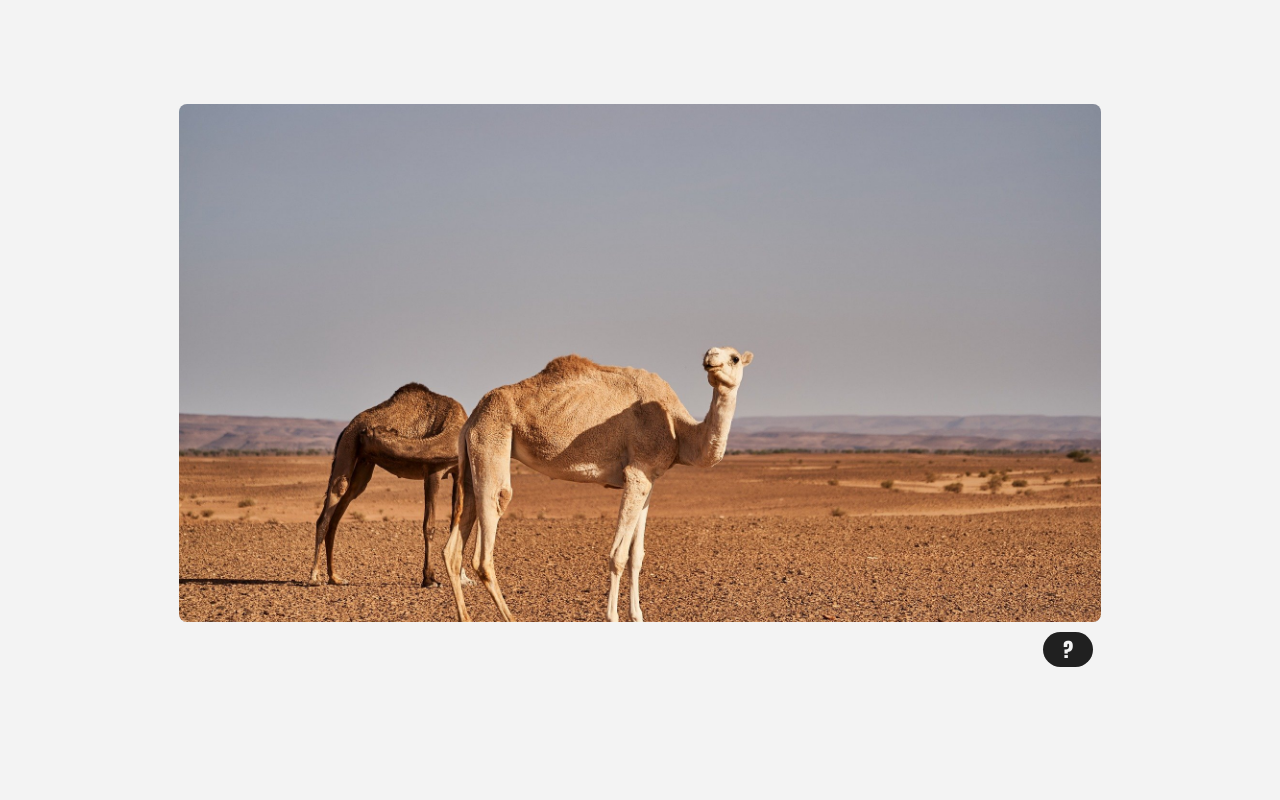
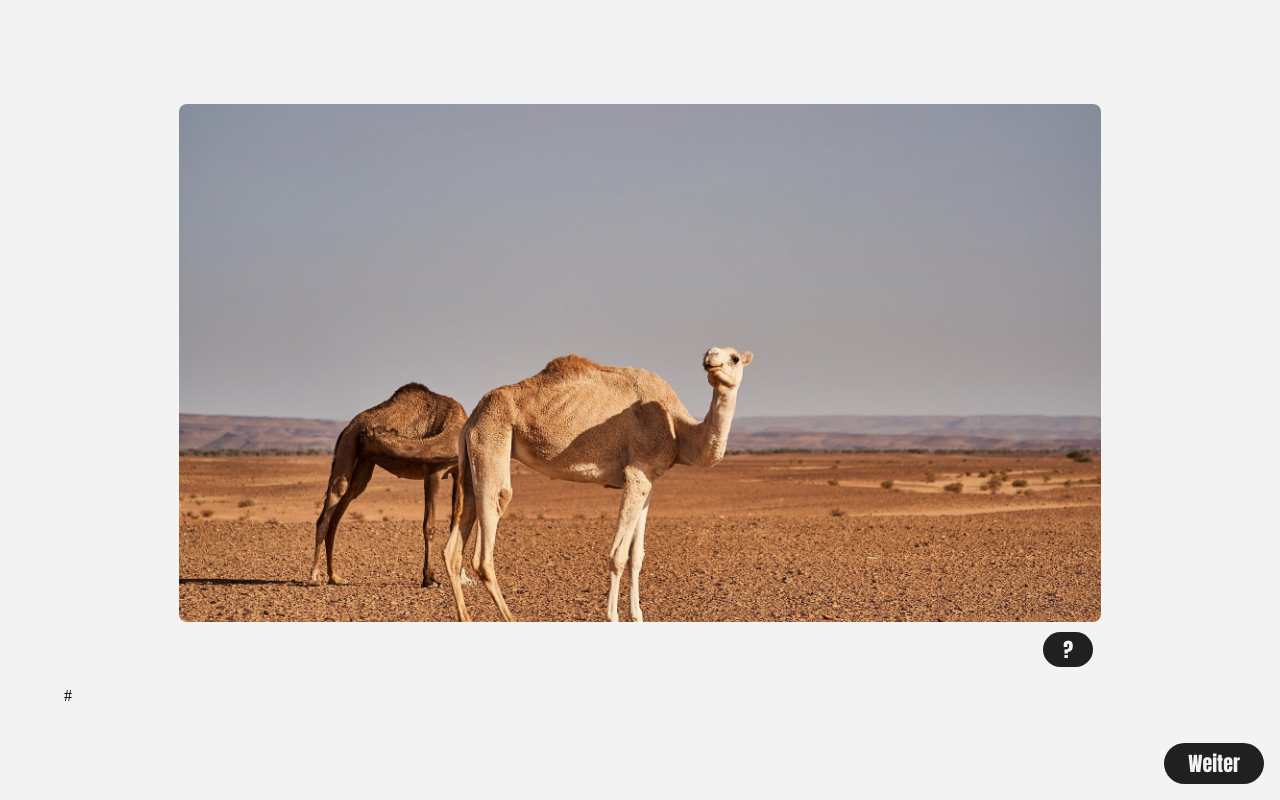
Before and after one commit to YourInternationalMate/DLC_Betrugsmaschen, a React (Create React App) app in the folder betrugs_app/: page /phishing in a window 1280 px wide. Built offline with nearby package versions, Linux system fonts and the light colour scheme; some icons are missing.

Commit message:
Kapitel werden abgehakt und man kann per Weiter Button zum nächsten Kapitel springen

```diff
--- a/betrugs_app/src/App.jsx
+++ b/betrugs_app/src/App.jsx
@@ -1,5 +1,6 @@
 import "./App.css";
-import { Routes, Route } from "react-router-dom";
+import { Routes, Route, useNavigate } from "react-router-dom";
+import { useState } from "react";
 import Navigation from "./components/navigation/Navigation";
 import Einleitung from "./pages/1_Einleitung.jsx";
 import Phishing from "./pages/2_Phishing.jsx";
@@ -10,18 +11,36 @@ import Verhalten from "./pages/6_Verhalten.jsx";
 import Zusammenfassung from "./pages/7_Zusammenfassung.jsx";
 
 function App() {
+  const navigate = useNavigate();
+  const [items, setItems] = useState([
+      { to: "/", label: "Einleitung", checked: false },
+      { to: "/phishing", label: "Phishing", checked: false },
+      { to: "/socialengineering", label: "Social Engineering", checked: false },
+      { to: "/onlineshopping", label: "Online Shopping", checked: false },
+      { to: "/kibetrug", label: "KI-Betrug", checked: false },
+      { to: "/verhalten", label: "Verhalten", checked: false },
+      { to: "/zusammenfassung", label: "Zusammenfassung", checked: false },
+    ]);
+
+  const toggleChecked = (to, path) => {
+    setItems((prev) =>
+      prev.map((item) => (item.to === to ? { ...item, checked: true } : item))
+    );
+    navigate(path);
+  };
+
   return (
     <>
-    <Navigation />
+    <Navigation items={items} />
     <div className="app-shell">
       <Routes>
-        <Route path="/" element={<Einleitung />} />
-        <Route path="/phishing" element={<Phishing />} />
-        <Route path="/socialengineering" element={<SocialEngineering />} />
-        <Route path="/onlineshopping" element={<OnlineShopping />} />
-        <Route path="/kibetrug" element={<KiBetrug />} />
-        <Route path="/verhalten" element={<Verhalten />} />
-        <Route path="/zusammenfassung" element={<Zusammenfassung />} />
+        <Route path="/" element={<Einleitung onFinish={() => toggleChecked("/", "/phishing")} />} />
+        <Route path="/phishing" element={<Phishing onFinish={() => toggleChecked("/phishing", "/socialengineering")} />} />
+        <Route path="/socialengineering" element={<SocialEngineering onFinish={() => toggleChecked("/socialengineering", "/onlineshopping")} />} />
+        <Route path="/onlineshopping" element={<OnlineShopping onFinish={() => toggleChecked("/onlineshopping", "/kibetrug")} />} />
+        <Route path="/kibetrug" element={<KiBetrug onFinish={() => toggleChecked("/kibetrug", "/verhalten")} />} />
+        <Route path="/verhalten" element={<Verhalten onFinish={() => toggleChecked("/verhalten", "/zusammenfassung")} />} />
+        <Route path="/zusammenfassung" element={<Zusammenfassung onFinish={() => toggleChecked("/zusammenfassung")} />} />
       </Routes>
     </div>
     </>
--- /dev/null
+++ b/betrugs_app/src/components/finish-btn/FinishButton.css
@@ -0,0 +1,18 @@
+.finish-btn {
+    position: fixed;
+    bottom: 16px;
+    right: 16px;
+    background-color: var(--txt-color);
+    color: var(--bg-color);
+    width: 100px;
+    height: 41px;
+    border-radius: 20.5px;
+    border: 0;
+    font-family: Impact, Haettenschweiler, 'Arial Narrow Bold', sans-serif;
+    font-size: 20px;
+    margin-left: 10%;
+}
+
+.finish-btn:active {
+  background-color: var(--btn-disabled);
+}
--- /dev/null
+++ b/betrugs_app/src/components/finish-btn/FinishButton.jsx
@@ -0,0 +1,9 @@
+import "./FinishButton.css";
+
+function FinishButton({ onFinish }) {
+  return (
+    <button className="finish-btn" onClick={onFinish}>Weiter</button>
+);
+}
+
+export default FinishButton;
--- a/betrugs_app/src/components/navigation/Navigation.jsx
+++ b/betrugs_app/src/components/navigation/Navigation.jsx
@@ -6,18 +6,9 @@ import "./Navigation.css";
 
 import NavigationElement from "../navigation-element/NavigationElement";
 
-function Navigation() {
+function Navigation({ items }) {
   const [theme, setTheme] = useState("light");
   const [open, setOpen] = useState(false);
-  const [items, setItems] = useState([
-    { to: "/", label: "Einleitung", checked: false },
-    { to: "/phishing", label: "Phishing", checked: false },
-    { to: "/socialengineering", label: "Social Engineering", checked: false },
-    { to: "/onlineshopping", label: "Online Shopping", checked: false },
-    { to: "/kibetrug", label: "KI-Betrug", checked: false },
-    { to: "/verhalten", label: "Verhalten", checked: false },
-    { to: "/zusammenfassung", label: "Zusammenfassung", checked: false },
-  ]);
 
   useEffect(() => {
     document.documentElement.setAttribute("data-theme", theme);
@@ -25,13 +16,6 @@ function Navigation() {
 
   const toggleTheme = () => {
     setTheme(theme === "light" ? "dark" : "light");
-  };
-
-  const toggleChecked = (to) => {
-    // TODO: muss nach Abschluss getoggled werden (einfach Kapitel ID übergeben "#test")
-    setItems((prev) =>
-      prev.map((item) => (item.to === to ? { ...item, checked: true } : item))
-    );
   };
 
   return (
--- a/betrugs_app/src/pages/1_Einleitung.jsx
+++ b/betrugs_app/src/pages/1_Einleitung.jsx
@@ -1,10 +1,12 @@
+import FinishButton from "../components/finish-btn/FinishButton.jsx";
 import VideoPlayer from "../components/Video/Video.jsx";
 
-function Einleitung() {
+function Einleitung({ onFinish }) {
   return (
     <main>
         <h1>BETRUGSMASCHEN<br />IM INTERNET.</h1>
         <VideoPlayer widthClass="w-80" video_name={"videoQuizTest1.mp4"} />
+        <FinishButton onFinish={onFinish}/>
     </main>
 );
 }
--- a/betrugs_app/src/pages/2_Phishing.jsx
+++ b/betrugs_app/src/pages/2_Phishing.jsx
@@ -1,10 +1,12 @@
 import HotspotQuiz from "../components/hotspot-quiz/HotspotQuiz.jsx";
 import hotspotQuizConfig1 from "../data/configs/hotspotQuiz/HotspotQuizConfig1.json"
+import FinishButton from "../components/finish-btn/FinishButton.jsx";
 
-function Phishing() {
+function Phishing({ onFinish }) {
   return (
     <main>
-        <HotspotQuiz config={hotspotQuizConfig1}/>
+        <HotspotQuiz config={hotspotQuizConfig1}/>#
+        <FinishButton onFinish={onFinish}/>
     </main>
 );
 }
--- a/betrugs_app/src/pages/3_SocialEngineering.jsx
+++ b/betrugs_app/src/pages/3_SocialEngineering.jsx
@@ -1,10 +1,12 @@
 import VideoQuiz from "../components/video-quiz/VideoQuiz.jsx";
 import videoQuizConfig1 from "../data/configs/videoQuiz/VideoQuizConfig1.json"
+import FinishButton from "../components/finish-btn/FinishButton.jsx";
 
-function SocialEngineering() {
+function SocialEngineering({ onFinish }) {
   return (
     <main>
         <VideoQuiz config={videoQuizConfig1}/>
+        <FinishButton onFinish={onFinish}/>
     </main>
 );
 }
--- a/betrugs_app/src/pages/4_OnlineShopping.jsx
+++ b/betrugs_app/src/pages/4_OnlineShopping.jsx
@@ -1,10 +1,12 @@
 import multipleChoiceConfig1 from "../data/configs/multipleChoice/MultipleChoiceConfig1.json";
 import MultipleChoiceQuiz from "../components/multiple-choice/MultipleChoiceQuiz.jsx";
+import FinishButton from "../components/finish-btn/FinishButton.jsx";
 
-function OnlineShopping() {
+function OnlineShopping({ onFinish }) {
   return (
     <main>
         <MultipleChoiceQuiz config={multipleChoiceConfig1}/>
+        <FinishButton onFinish={onFinish}/>
     </main>
 );
 }
--- a/betrugs_app/src/pages/5_KiBetrug.jsx
+++ b/betrugs_app/src/pages/5_KiBetrug.jsx
@@ -1,10 +1,12 @@
 import DragAndDrop from "../components/drag-and-drop/DragAndDrop";
 import dragAndDropConfig1 from "../data/configs/dragAndDrop/DragAndDropConfig1.json";
+import FinishButton from "../components/finish-btn/FinishButton.jsx";
 
-function KiBetrug() {
+function KiBetrug({ onFinish }) {
   return (
     <main>
         <DragAndDrop config={dragAndDropConfig1}/>
+        <FinishButton onFinish={onFinish}/>
     </main>
 );
 }
--- a/betrugs_app/src/pages/6_Verhalten.jsx
+++ b/betrugs_app/src/pages/6_Verhalten.jsx
@@ -1,10 +1,12 @@
 import multipleChoiceConfig1 from "../data/configs/multipleChoice/MultipleChoiceConfig1.json";
 import MultipleChoiceQuiz from "../components/multiple-choice/MultipleChoiceQuiz.jsx";
+import FinishButton from "../components/finish-btn/FinishButton.jsx";
 
-function KiBetrug() {
+function KiBetrug({ onFinish }) {
   return (
     <main>
         <MultipleChoiceQuiz config={multipleChoiceConfig1} />
+        <FinishButton onFinish={onFinish}/>
     </main>
 );
 }
--- a/betrugs_app/src/pages/7_Zusammenfassung.jsx
+++ b/betrugs_app/src/pages/7_Zusammenfassung.jsx
@@ -1,9 +1,11 @@
 import VideoPlayer from "../components/Video/Video.jsx";
+import FinishButton from "../components/finish-btn/FinishButton.jsx";
 
-function Zusammenfassung() {
+function Zusammenfassung({ onFinish }) {
   return (
     <main>
       <VideoPlayer widthClass="w-80" video_name={"videoQuizTest1.mp4"} />
+      <FinishButton onFinish={onFinish}/>
     </main>
   );
 }
```
